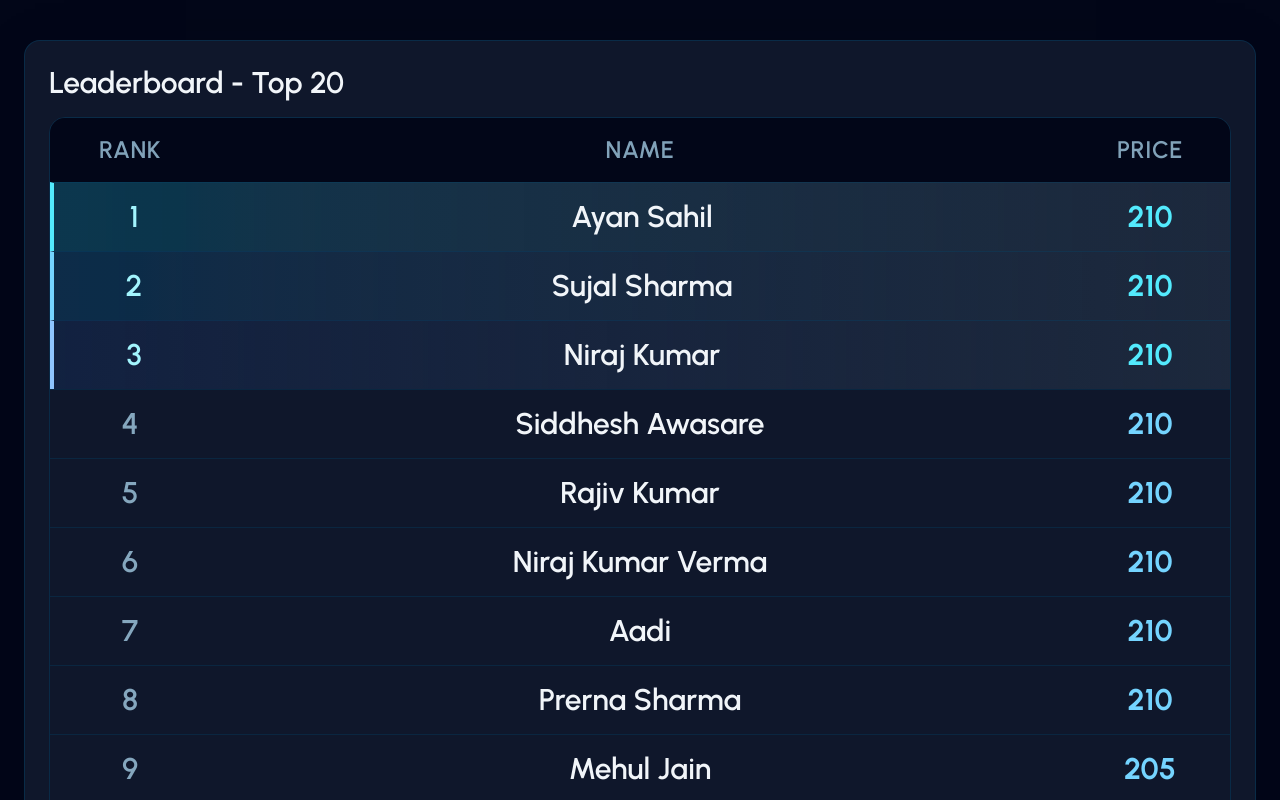
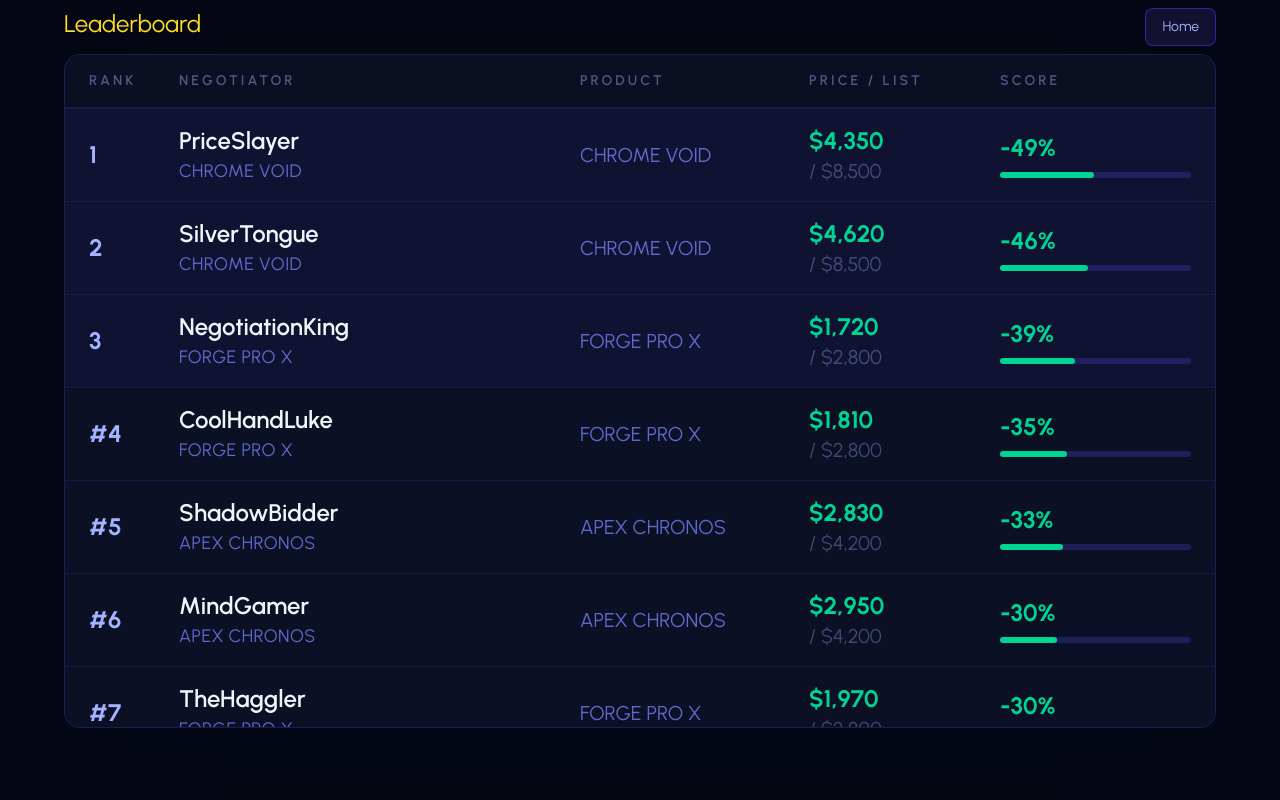
Before and after one commit to bitun123/ai-negotiation, a React app in the folder frontend/: page /leaderboard in a window 1280 px wide. Shown: the top 800 px of the page. Built offline with nearby package versions, Linux system fonts and the light colour scheme; no server answers; the HTML template or start-up script is replaced by a standard one.

Commit message:
feat: add GameDashboard component, update routing, and enhance leaderboard display

```diff
--- a/frontend/src/app/AppRouter.jsx
+++ b/frontend/src/app/AppRouter.jsx
@@ -4,6 +4,7 @@ import Registration from "../features/auth/page/Registration";
 import MainDashboard from "../features/dashboard/page/MainDashboard";
 import ProtectedRoutes from "../features/dashboard/component/ProtectedRoutes";
 import Leaderboard from "../features/dashboard/page/Leaderboard";
+import GameDashboard from "../features/dashboard/page/GameDashboard";
 
 
 
@@ -23,5 +24,9 @@ export const AppRouter = createBrowserRouter([
     },{
         path: "/leaderboard",
         element: <Leaderboard/>
+    },
+    {
+        path: "/game",
+        element: <GameDashboard />
     }
 ])
--- /dev/null
+++ b/frontend/src/features/dashboard/component/Navbar.jsx
@@ -0,0 +1,37 @@
+import React from "react";
+
+function Navbar() {
+	return (
+		<header className="w-full border border-indigo-900/50 bg-[#0a0e21] px-4 py-4 shadow-[0_16px_40px_-28px_rgba(2,6,23,0.9)] sm:px-6">
+			<div className="mx-auto flex w-full max-w-7xl flex-col gap-3 sm:flex-row sm:items-center sm:justify-between">
+				<div className="font-display text-3xl uppercase tracking-[0.22em] text-yellow-400 sm:text-4xl">
+					Haggle
+				</div>
+
+				<div className="flex flex-wrap items-center gap-2 sm:justify-end">
+					<div className="inline-flex items-center gap-2 rounded-md border border-indigo-700/55 bg-indigo-950/35 px-3 py-1.5 text-xs font-medium uppercase tracking-[0.12em] text-indigo-300 sm:text-sm">
+						<span className="h-2 w-2 rounded-full bg-indigo-300" />
+						Apex Chronos
+					</div>
+
+					<div className="rounded-md border border-yellow-500/60 bg-yellow-500/10 px-3 py-1.5 text-xs font-semibold uppercase tracking-[0.14em] text-yellow-300 sm:text-sm">
+						Round 1/7
+					</div>
+
+					<div className="rounded-md border border-indigo-700/55 bg-indigo-950/35 px-3 py-1.5 text-xs font-medium uppercase tracking-[0.12em] text-indigo-300 sm:text-sm">
+						6 Tactics
+					</div>
+
+					<button
+						type="button"
+						className="rounded-md border border-indigo-700/55 bg-indigo-950/35 px-3 py-1.5 text-xs font-medium tracking-[0.08em] text-indigo-300 transition hover:border-indigo-500/80 hover:text-indigo-200 sm:text-sm"
+					>
+						Quit
+					</button>
+				</div>
+			</div>
+		</header>
+	);
+}
+
+export default Navbar;
--- a/frontend/src/features/dashboard/page/GameDashboard.jsx
+++ b/frontend/src/features/dashboard/page/GameDashboard.jsx
@@ -0,0 +1,102 @@
+import React from "react";
+import Navbar from "../component/Navbar";
+import Leaderboard from "./Leaderboard";
+
+function GameDashboard() {
+	const messages = [
+		{
+			id: 1,
+			side: "left",
+			text: "You're looking at the APEX CHRONOS - listed at $4,200. This is a premium item. What's your opening offer?",
+		},
+	];
+
+
+
+	return (
+		<main className="w-full min-h-screen bg-[#060916] p-2 text-slate-100 sm:px-4 sm:py-4">
+			<Navbar />
+			<section className="w-full flex lg:flex-row flex-col p-4 justify-around">
+                <div className="w-full lg:w-[60%] flex flex-col gap-4 ">
+
+				<div className="rounded-2xl border border-indigo-900/40 bg-[#0b0f22] p-3 shadow-[0_20px_80px_-45px_rgba(2,6,23,0.9)] sm:p-4">
+					<div className="space-y-3 sm:space-y-4">
+						{messages.map((message) => {
+							const isLeft = message.side === "left";
+
+							return (
+								<div
+									key={message.id}
+									className={`flex items-end gap-2 ${isLeft ? "justify-start" : "justify-end"}`}
+								>
+									{isLeft ? (
+										<span className="mt-1 flex h-7 w-7 shrink-0 items-center justify-center rounded-full border border-indigo-700/60 bg-indigo-900/50 text-[10px] text-yellow-300">
+											AI
+										</span>
+									) : null}
+
+									<div
+										className={`max-w-[90%] rounded-xl border px-4 py-3 text-lg leading-relaxed sm:max-w-[84%] sm:text-2xl ${
+											isLeft
+												? "border-indigo-800/45 bg-[#090d1f] text-slate-100"
+												: "border-yellow-500/35 bg-[#241f15] text-slate-100"
+										}`}
+									>
+										{message.text}
+									</div>
+
+									{!isLeft ? (
+										<span className="flex h-7 w-7 shrink-0 items-center justify-center rounded-full border border-indigo-700/60 bg-indigo-900/50 text-[10px]">
+											You
+										</span>
+									) : null}
+								</div>
+							);
+						})}
+
+						<div className="mx-auto w-full rounded-lg border border-sky-700/45 bg-sky-900/20 px-3 py-3 text-center text-base font-medium text-sky-300 sm:max-w-[94%] sm:text-xl">
+							<span className="text-yellow-400">Round 1 of 7 begins.</span>
+							<span className="mx-1">You have 6 tactics.</span>
+							<span>Get the lowest price possible.</span>
+						</div>
+
+						<div className="h-[270px] sm:h-[320px]" />
+					</div>
+				</div>
+
+				<div className="rounded-2xl border border-indigo-900/40 bg-[#0b0f22] p-3 sm:p-4">
+
+
+					<div className="mt-3">
+						<label className="mb-2 block text-xs font-semibold uppercase tracking-[0.18em] text-indigo-300/70 sm:text-sm">
+							Offer $
+						</label>
+						<input
+							type="text"
+							defaultValue="3276"
+							className="w-full rounded-lg border border-indigo-700/55 bg-indigo-950/25 px-3 py-2 text-base font-semibold text-slate-100 placeholder:text-indigo-200/40 focus:outline-none sm:text-lg"
+						/>
+					</div>
+
+
+
+					<div className="mt-4 flex flex-col justify-end gap-2 sm:flex-row">
+
+						<button
+							type="button"
+							className="rounded-lg border border-yellow-300/90 bg-yellow-400 px-5 py-2 text-sm font-bold text-slate-950 transition hover:bg-yellow-300"
+						>
+							Make Offer
+						</button>
+					</div>
+				</div>
+                </div>
+                <div className="w-full lg:w-[40%] lg:h-[30rem] ">
+                    <Leaderboard  />
+                </div>
+			</section>
+		</main>
+	);
+}
+
+export default GameDashboard;
--- a/frontend/src/features/dashboard/page/Layout.jsx
+++ b/frontend/src/features/dashboard/page/Layout.jsx
@@ -2,53 +2,86 @@ import React from "react";
 import { Link } from "react-router-dom";
 
 function Layout() {
+    return (
+        <main className="relative min-h-screen overflow-hidden bg-[#040817] text-slate-100">
+            <div className="pointer-events-none absolute inset-0">
+                <div className="absolute inset-0 bg-[linear-gradient(rgba(56,81,168,0.13)_1px,transparent_1px),linear-gradient(90deg,rgba(56,81,168,0.13)_1px,transparent_1px)] bg-[size:42px_42px]" />
+                <div className="absolute inset-0 bg-[radial-gradient(circle_at_center,rgba(15,23,42,0)_0%,rgba(2,6,23,0.6)_64%,rgba(2,6,23,0.92)_100%)]" />
+            </div>
+
+            <section className="relative mx-auto flex min-h-screen w-full max-w-5xl items-center justify-center px-4 py-10 sm:px-8 sm:py-14">
+                <div className="w-full max-w-2xl text-center">
+                    <div className="inline-flex items-center gap-3 text-[10px] uppercase tracking-[0.45em] text-indigo-300/70 sm:text-xs">
+                        <span className="h-px w-10 bg-indigo-400/35 sm:w-14" />
+                        Negotiation Arena
+                        <span className="h-px w-10 bg-indigo-400/35 sm:w-14" />
+                    </div>
+
+                    <h1 className="mt-3 font-display text-7xl uppercase tracking-[0.08em] text-yellow-400 sm:text-8xl lg:text-9xl">
+                        Haggle
+                    </h1>
+
+                    <p className="mx-auto mt-5 max-w-xl text-sm leading-relaxed text-indigo-200/75 sm:text-base">
+                        Face a live AI seller with hidden constraints.
+                        <br className="hidden sm:block" />
+                        Outmaneuver, outwit, and lock in the lowest price.
+                        <br className="hidden sm:block" />
+                        Your score lands on the global leaderboard.
+                    </p>
+
+                    <div className="mx-auto mt-8 flex w-full max-w-sm flex-col gap-3">
+                    <Link
+                            to="/game"
+                            className="w-full rounded-md border border-yellow-300/80 bg-yellow-400 px-6 py-3 font-display text-xl uppercase tracking-[0.25em] text-slate-950 transition hover:bg-yellow-300"
+                        >
+                            Start Negotiation
+                        </Link>
 
 
-    return (
-        <main className="relative min-h-screen overflow-hidden bg-slate-950 text-slate-100">
-            <div className="pointer-events-none absolute inset-0">
-                <div className="absolute -top-40 left-1/2 h-[28rem] w-[28rem] -translate-x-1/2 rounded-full bg-cyan-500/20 blur-3xl" />
-                <div className="absolute -bottom-56 right-[-8rem] h-[28rem] w-[28rem] rounded-full bg-indigo-500/15 blur-3xl" />
-                <div className="absolute inset-0 bg-[radial-gradient(circle_at_top,_rgba(56,189,248,0.14),_transparent_44%)]" />
-            </div>
+                        <Link
+                            to="/leaderboard"
+                            className="w-full rounded-md border border-indigo-600/40 bg-indigo-950/25 px-6 py-2.5 text-center font-display text-sm uppercase tracking-[0.3em] text-indigo-300 transition hover:border-indigo-400/70 hover:text-indigo-200"
+                        >
+                            View Leaderboard
+                        </Link>
+                    </div>
 
-            <section className="relative mx-auto flex min-h-screen w-full max-w-4xl items-center justify-center px-4 py-8 sm:px-6 sm:py-12 lg:px-8 lg:py-16">
-                <div className="w-full rounded-2xl border border-slate-700/70 bg-slate-900/75 p-4 shadow-[0_0_0_1px_rgba(148,163,184,0.08),0_24px_80px_-28px_rgba(8,47,73,0.95)] backdrop-blur-md sm:rounded-3xl sm:p-6 lg:p-5">
-                    <header className="overflow-hidden rounded-xl border border-cyan-300/20 bg-gradient-to-b from-slate-950 via-slate-900 to-sky-950 px-4 py-8 text-center shadow-inner shadow-sky-900/30 sm:rounded-2xl sm:px-8 sm:py-10 lg:py-12">
-                        <span className="block text-4xl leading-none sm:text-5xl" aria-hidden="true">
-                            💰
-                        </span>
-                        <h1 className="mt-4 font-display text-4xl font-black uppercase tracking-wide text-white sm:text-5xl lg:text-6xl">
-                            Negotiate
-                        </h1>
-                        <p className="mt-4 font-sans text-2xl font-light text-slate-200 sm:text-3xl">
-                            Master the Art of Deal-Making
-                        </p>
-                        <p className="mx-auto mt-4 max-w-2xl font-sans text-base leading-relaxed text-slate-300 sm:text-lg">
-                            Face an AI seller with hidden constraints. Use strategy, timing, and
-                            persuasion to secure the lowest price.
-                        </p>
-                    </header>
-
-                    <div className="mt-6 grid gap-4 sm:mt-8 sm:gap-5">
-                        <button
-                            type="button"
-                            className="w-full rounded-xl border border-slate-600/80 bg-slate-900/80 px-4 py-4 font-display text-4xl font-black lowercase tracking-wide text-slate-100 transition duration-200 hover:-translate-y-0.5 hover:border-cyan-400/60 hover:bg-slate-800/90 focus-visible:outline-none focus-visible:ring-2 focus-visible:ring-cyan-300/80 focus-visible:ring-offset-2 focus-visible:ring-offset-slate-900 sm:rounded-2xl sm:py-5 sm:text-5xl"
-                        >
-                            start game
-                        </button>
-
-                        <Link to="/leaderboard">
-                            <button
-                                type="button"
-                                className="w-full rounded-xl border border-slate-600/80 bg-slate-900/80 px-4 py-4 font-display text-4xl font-black lowercase tracking-wide text-slate-100 transition duration-200 hover:-translate-y-0.5 hover:border-cyan-400/60 hover:bg-slate-800/90 focus-visible:outline-none focus-visible:ring-2 focus-visible:ring-cyan-300/80 focus-visible:ring-offset-2 focus-visible:ring-offset-slate-900 sm:rounded-2xl sm:py-5 sm:text-5xl"
-                            >
-                                view leaderboard
-                            </button>
-                        </Link>
+                    <div className="mt-10 border-t border-indigo-500/25 pt-6 sm:mt-12 sm:pt-7">
+                        <div className="grid grid-cols-2 gap-6 sm:grid-cols-4 sm:gap-4">
+                            <div>
+                                <p className="font-display text-3xl text-yellow-400 sm:text-4xl">2,847</p>
+                                <p className="mt-1 text-[10px] uppercase tracking-[0.25em] text-indigo-300/60 sm:text-xs">
+                                    Deals Closed
+                                </p>
+                            </div>
+                            <div>
+                                <p className="font-display text-3xl text-yellow-400 sm:text-4xl">38%</p>
+                                <p className="mt-1 text-[10px] uppercase tracking-[0.25em] text-indigo-300/60 sm:text-xs">
+                                    Avg Discount
+                                </p>
+                            </div>
+                            <div>
+                                <p className="font-display text-3xl text-yellow-400 sm:text-4xl">4</p>
+                                <p className="mt-1 text-[10px] uppercase tracking-[0.25em] text-indigo-300/60 sm:text-xs">
+                                    Products
+                                </p>
+                            </div>
+                            <div>
+                                <p className="font-display text-3xl text-yellow-400 sm:text-4xl">7</p>
+                                <p className="mt-1 text-[10px] uppercase tracking-[0.25em] text-indigo-300/60 sm:text-xs">
+                                    Max Rounds
+                                </p>
+                            </div>
+                        </div>
                     </div>
                 </div>
             </section>
+
+            <div className="absolute inset-x-0 bottom-0 border-t border-indigo-600/30 bg-[#030512]/90 px-3 py-2">
+                <p className="truncate text-[10px] uppercase tracking-[0.18em] text-indigo-200/55 sm:text-xs">
+                    ShadowBidder closed Apex Chronos at $2,830 | PriceSlayer got Chrome Void for -49% off list | New record: -49% off Chrome Void
+                </p>
+            </div>
         </main>
     );
 }
--- a/frontend/src/features/dashboard/page/Leaderboard.jsx
+++ b/frontend/src/features/dashboard/page/Leaderboard.jsx
@@ -1,76 +1,79 @@
 import React from "react";
 
 function Leaderboard() {
-	const students = [
-		{ rank: 1, name: "Ayan Sahil", price: 210 },
-		{ rank: 2, name: "Sujal Sharma", price: 210 },
-		{ rank: 3, name: "Niraj Kumar", price: 210 },
-		{ rank: 4, name: "Siddhesh Awasare", price: 210 },
-		{ rank: 5, name: "Rajiv Kumar", price: 210 },
-		{ rank: 6, name: "Niraj Kumar Verma", price: 210 },
-		{ rank: 7, name: "Aadi", price: 210 },
-		{ rank: 8, name: "Prerna Sharma", price: 210 },
-		{ rank: 9, name: "Mehul Jain", price: 205 },
-		{ rank: 10, name: "Riya Das", price: 204 },
-		{ rank: 11, name: "Aarav Nair", price: 203 },
-		{ rank: 12, name: "Ishika Roy", price: 202 },
-		{ rank: 13, name: "Kabir Mehta", price: 201 },
-		{ rank: 14, name: "Anaya Bose", price: 200 },
-		{ rank: 15, name: "Rohan Sethi", price: 199 },
-		{ rank: 16, name: "Arshdeep Singh", price: 194.8 },
-		{ rank: 17, name: "Sri Charan", price: 192 },
-		{ rank: 18, name: "Sujal Rajput", price: 191.8 },
-		{ rank: 19, name: "Meval Purohit", price: 184.9 },
-		{ rank: 20, name: "Ritam Maty", price: 168.3 },
+	const leaderboardData = [
+		{ rank: 1, name: "PriceSlayer", product: "Chrome Void", price: 4350, listPrice: 8500, score: 49 },
+		{ rank: 2, name: "SilverTongue", product: "Chrome Void", price: 4620, listPrice: 8500, score: 46 },
+		{ rank: 3, name: "NegotiationKing", product: "Forge Pro X", price: 1720, listPrice: 2800, score: 39 },
+		{ rank: 4, name: "CoolHandLuke", product: "Forge Pro X", price: 1810, listPrice: 2800, score: 35 },
+		{ rank: 5, name: "ShadowBidder", product: "Apex Chronos", price: 2830, listPrice: 4200, score: 33 },
+		{ rank: 6, name: "MindGamer", product: "Apex Chronos", price: 2950, listPrice: 4200, score: 30 },
+		{ rank: 7, name: "TheHaggler", product: "Forge Pro X", price: 1970, listPrice: 2800, score: 30 },
+		{ rank: 8, name: "DealMaker_X", product: "Apex Chronos", price: 3100, listPrice: 4200, score: 26 },
+		{ rank: 9, name: "IronMind_99", product: "Velox GT-R", price: 52400, listPrice: 62000, score: 15 },
+		{ rank: 10, name: "TacticFox", product: "Chrome Void", price: 5300, listPrice: 8500, score: 38 },
+		{ rank: 11, name: "PulseCloser", product: "Velox GT-R", price: 55800, listPrice: 62000, score: 10 },
+		{ rank: 12, name: "EchoBid", product: "Forge Pro X", price: 2050, listPrice: 2800, score: 27 },
 	];
 
 	return (
-		<main className="min-h-screen bg-slate-950 px-3 py-6 text-slate-100 sm:px-6 sm:py-10">
-			<section className="mx-auto w-full max-w-7xl rounded-2xl border border-sky-900/40 bg-slate-900 p-4 shadow-[0_20px_80px_-40px_rgba(2,6,23,0.95)] sm:p-6">
-				<h1 className="text-xl font-semibold text-slate-100 sm:text-3xl">Leaderboard - Top 20</h1>
+		<main className="min-h-screen bg-[#050814] px-3 py-2 text-slate-100 sm:px-6 ">
+			<section className="mx-auto w-full max-w-6xl h-full flex-col gap-6">
+				<div className="mb-2 flex items-start justify-between gap-3">
+					<div>
+						<h1 className=" text-yellow-300 text-2xl ">Leaderboard</h1>
+					</div>
+					<button
+						type="button"
+						className="rounded-lg border border-indigo-700/70 bg-indigo-950/50 px-4 py-2 text-sm text-indigo-300 transition hover:border-indigo-500/80 hover:text-indigo-200"
+					>
+						Home
+					</button>
+				</div>
 
-				<div className="mt-4 overflow-x-auto rounded-2xl border border-sky-900/40">
-					<div className="min-w-130">
-						<div className="grid grid-cols-[120px_1fr_120px] items-center bg-slate-950 px-5 py-4 text-sm font-semibold uppercase tracking-wide text-sky-200/70 sm:text-2xl">
-							<span className="text-center">Rank</span>
-							<span className="text-center">Name</span>
-							<span className="text-center">Price</span>
+				<div className="overflow-auto no-scrollbar rounded-2xl border border-indigo-900/50 bg-[#0c1126]/85 shadow-[0_28px_80px_-35px_rgba(2,6,23,0.9)] ">
+					<div className="min-w-245 h-[42rem]">
+						<div className="flex items-center border-b border-indigo-900/40 bg-[#0a0f21] px-6 py-4 text-xs font-semibold uppercase tracking-[0.22em] text-indigo-300/45 sm:text-sm">
+							<span className="w-22.5 shrink-0">Rank</span>
+							<span className="min-w-0 flex-[2.1]">Negotiator</span>
+							<span className="min-w-0 flex-[1.2]">Product</span>
+							<span className="min-w-0 flex-1">Price / List</span>
+							<span className="min-w-0 flex-1">Score</span>
 						</div>
 
-						{students.map((student) => {
-							const isTopThree = student.rank <= 3;
-							const topThreeRowStyles = {
-								1: "border-l-4 border-l-cyan-300 bg-gradient-to-r from-cyan-500/20 to-slate-800/95",
-								2: "border-l-4 border-l-sky-300 bg-gradient-to-r from-sky-500/15 to-slate-800/95",
-								3: "border-l-4 border-l-blue-300 bg-gradient-to-r from-blue-500/10 to-slate-800/95",
-							};
+						{leaderboardData.map((row) => {
+							const isTopThree = row.rank <= 3;
+							const priceLabel = `$${row.price.toLocaleString()}`;
+							const listLabel = `$${row.listPrice.toLocaleString()}`;
+							const rankLabel = row.rank <= 3 ? `${row.rank}` : `#${row.rank}`;
 
 							return (
 								<article
-									key={student.rank}
-									className={`grid grid-cols-[120px_1fr_120px] items-center border-t border-sky-900/30 px-5 py-4 ${
-										isTopThree ? topThreeRowStyles[student.rank] : "bg-slate-900"
+									key={row.rank}
+									className={`flex items-center border-t border-indigo-900/35 px-6 py-4 ${
+										isTopThree ? "bg-indigo-950/35" : "bg-[#0c1126]/80"
 									}`}
 								>
-									<div
-										className={`text-center text-lg font-semibold sm:text-3xl ${
-											isTopThree ? "text-cyan-200" : "text-sky-200/70"
-										}`}
-									>
-										{student.rank}
+									<div className="w-22.5 shrink-0 text-lg font-bold text-indigo-300 sm:text-2xl">{rankLabel}</div>
+
+									<div className="min-w-0 flex-[2.1]">
+										<p className="truncate text-xl font-semibold text-slate-100 sm:text-2xl">{row.name}</p>
+										<p className="truncate text-base uppercase tracking-wide text-indigo-400/75 sm:text-lg">{row.product}</p>
 									</div>
 
-									<div className="min-w-0 text-center">
-										<p className="truncate text-base font-semibold text-slate-100 sm:text-3xl">{student.name}</p>
+									<div className="min-w-0 flex-[1.2] truncate text-lg uppercase text-indigo-400/75 sm:text-xl">{row.product}</div>
+
+									<div className="min-w-0 flex-1">
+										<p className="text-xl font-bold text-emerald-400 sm:text-2xl">{priceLabel}</p>
+										<p className="truncate text-lg text-indigo-300/35 sm:text-xl">/ {listLabel}</p>
 									</div>
 
-									<span
-										className={`text-center text-base font-bold sm:text-3xl ${
-											isTopThree ? "text-cyan-300" : "text-sky-300"
-										}`}
-									>
-										{student.price}
-									</span>
+									<div className="min-w-0 flex-1">
+										<p className="text-xl font-bold text-emerald-400 sm:text-2xl">-{row.score}%</p>
+										<div className="mt-2 h-1.5 w-full rounded-full bg-indigo-900/55">
+											<div className="h-full rounded-full bg-emerald-400" style={{ width: `${row.score}%` }} />
+										</div>
+									</div>
 								</article>
 							);
 						})}
--- a/frontend/src/index.css
+++ b/frontend/src/index.css
@@ -19,3 +19,14 @@
 		color: #e2e8f0;
 	}
 }
+@layer utilities {
+  /* Chrome, Safari, and Opera */
+  .no-scrollbar::-webkit-scrollbar {
+    display: none;
+  }
+  /* IE, Edge, and Firefox */
+  .no-scrollbar {
+    -ms-overflow-style: none; /* IE and Edge */
+    scrollbar-width: none; /* Firefox */
+  }
+}
```
